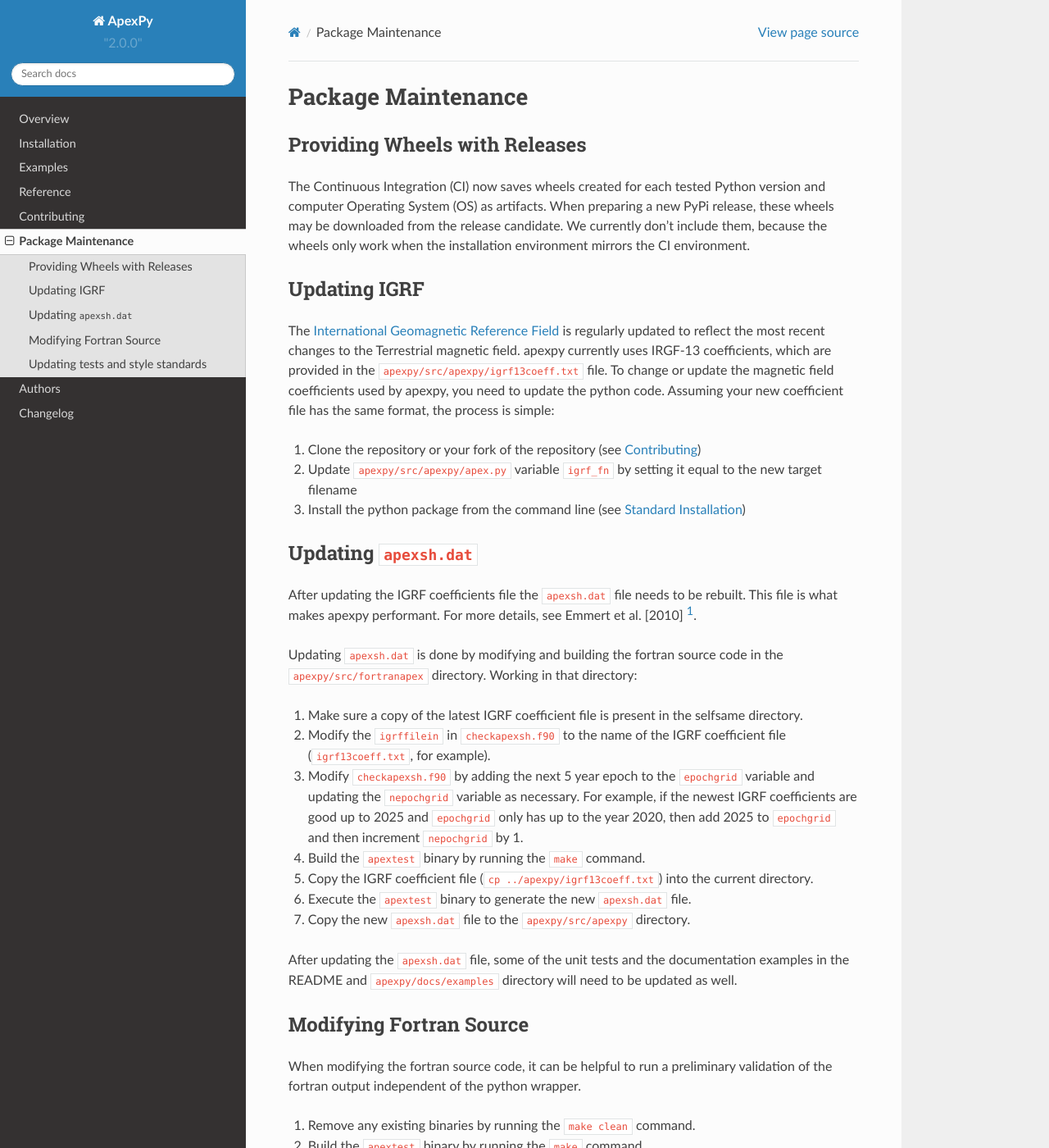
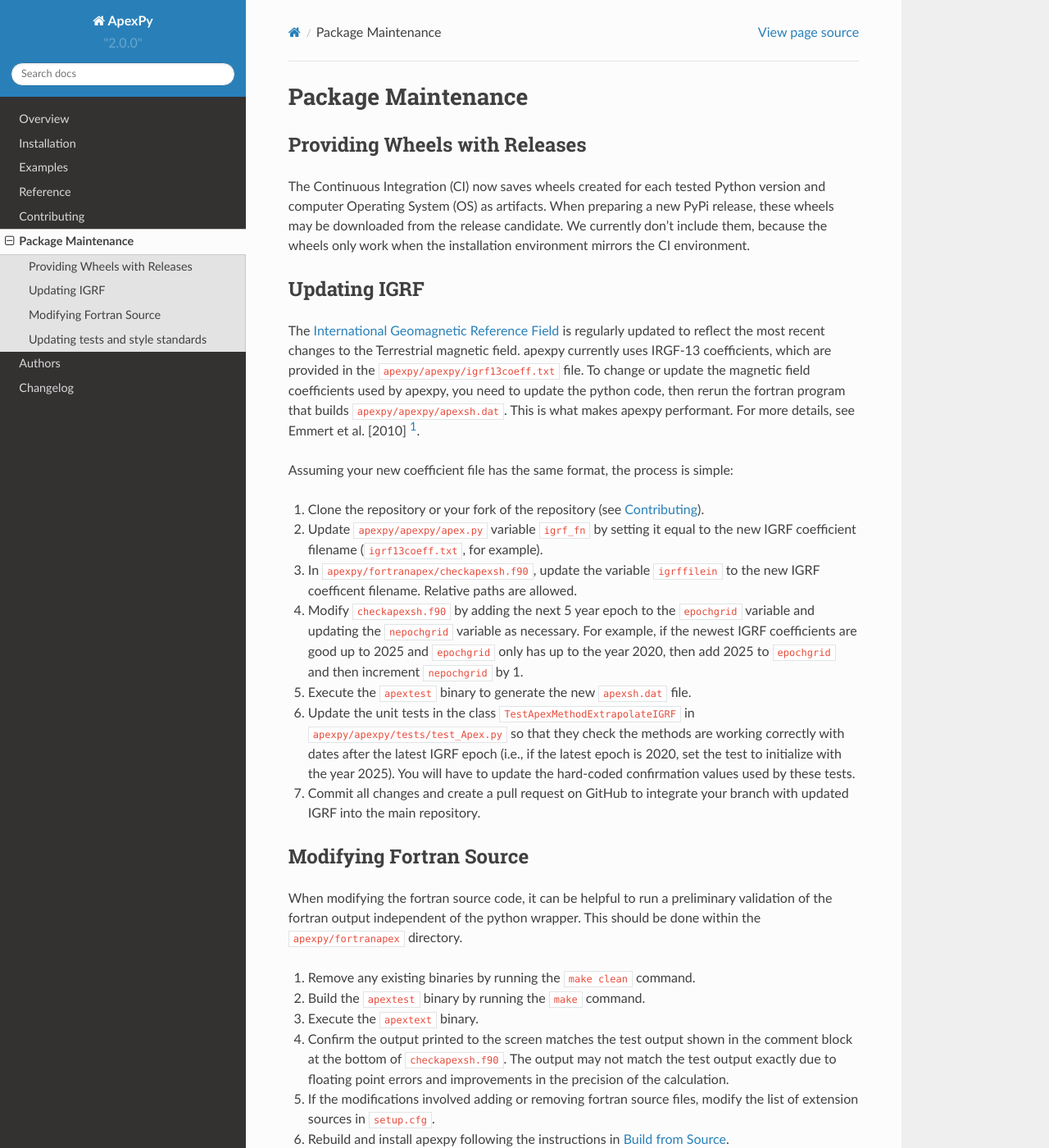
Before and after one commit to aburrell/apexpy, a Sphinx documentation site: the page built from docs/maintenance.rst, in a window 1280 px wide and 1400 px high. Shown: the whole window at 82% size. Built offline with Sphinx 7.4.7 and the Read the Docs theme 2.0.0, drawn with Linux system fonts in a browser that asks for light colours; pages that are not in the unit, such as notebooks, are missing from menus; some of the changed text lies outside the part shown.

Commit message:
[DOC]: Update documetation on how to update IGRF and modify fortran source code.

```diff
--- a/docs/installation.rst
+++ b/docs/installation.rst
@@ -131,6 +131,8 @@ To download an artifact:
 
 To install, use ``pip install .``
 
+.. _installation-build:
+
 Build from Source
 ^^^^^^^^^^^^^^^^^
 
--- a/docs/maintenance.rst
+++ b/docs/maintenance.rst
@@ -16,74 +16,48 @@ Updating IGRF
 The `International Geomagnetic Reference Field <https://www.ngdc.noaa.gov/IAGA/vmod/igrf.html>`_
 is regularly updated to reflect the most recent changes to the Terrestrial
 magnetic field. apexpy currently uses IRGF-13 coefficients, which are provided
-in the ``apexpy/src/apexpy/igrf13coeff.txt`` file. To change or update the
-magnetic field coefficients used by apexpy, you need to update the python code.
+in the ``apexpy/apexpy/igrf13coeff.txt`` file. To change or update the
+magnetic field coefficients used by apexpy, you need to update the python code,
+then rerun the fortran program that builds ``apexpy/apexpy/apexsh.dat``. This
+is what makes apexpy performant.   For more details, see Emmert et al. [2010] [1]_.
+
 Assuming your new coefficient file has the same format, the process is simple:
 
-1. Clone the repository or your fork of the repository (see :ref:`contributing`)
-2. Update ``apexpy/src/apexpy/apex.py`` variable ``igrf_fn`` by setting
-   it equal to the new target filename
-3. Install the python package from the command line
-   (see :ref:`installation-cmd`)
-
-Updating ``apexsh.dat``
------------------------
-
-After updating the IGRF coefficients file the ``apexsh.dat`` file needs to be
-rebuilt. This file is what makes apexpy performant. For more details, see
-Emmert et al. [2010] [1]_.
-
-Updating ``apexsh.dat`` is done by modifying and building the fortran source
-code in the ``apexpy/src/fortranapex`` directory. Working in that directory:
-
-1. Make sure a copy of the latest IGRF coefficient file is present in the
-   selfsame directory.
-2. Modify the ``igrffilein`` in ``checkapexsh.f90`` to the name of the IGRF
-   coefficient file (``igrf13coeff.txt``, for example).
-3. Modify ``checkapexsh.f90`` by adding the next 5 year epoch to the
+1. Clone the repository or your fork of the repository (see :ref:`contributing`).
+2. Update ``apexpy/apexpy/apex.py`` variable ``igrf_fn`` by setting
+   it equal to the new IGRF coefficient filename (``igrf13coeff.txt``, for example).
+3. In ``apexpy/fortranapex/checkapexsh.f90``, update the variable ``igrffilein``
+   to the new IGRF coefficent filename.  Relative paths are allowed.
+4. Modify ``checkapexsh.f90`` by adding the next 5 year epoch to the
    ``epochgrid`` variable and updating the ``nepochgrid`` variable as
    necessary. For example, if the newest IGRF coefficients are good up to 2025
    and ``epochgrid`` only has up to the year 2020, then add 2025 to
    ``epochgrid`` and then increment ``nepochgrid`` by 1.
-4. Build the ``apextest`` binary by running the ``make`` command.
-5. Copy the IGRF coefficient file (``cp ../apexpy/igrf13coeff.txt``) into the
-   current directory.
-6. Execute the ``apextest`` binary to generate the new ``apexsh.dat`` file.
-7. Copy the new ``apexsh.dat`` file to the ``apexpy/src/apexpy`` directory.
-
-After updating the ``apexsh.dat`` file, some of the unit tests and the
-documentation examples in the README and ``apexpy/docs/examples`` directory
-will need to be updated as well.
+5. Execute the ``apextest`` binary to generate the new ``apexsh.dat`` file.
+6. Update the unit tests in the class ``TestApexMethodExtrapolateIGRF`` in
+   ``apexpy/apexpy/tests/test_Apex.py`` so that they check the methods are working
+   correctly with dates after the latest IGRF epoch (i.e., if the latest epoch is
+   2020, set the test to initialize with the year 2025).  You will have to update
+   the hard-coded confirmation values used by these tests.
+7. Commit all changes and create a pull request on GitHub to integrate your
+   branch with updated IGRF into the main repository.
 
 Modifying Fortran Source
 ------------------------
 When modifying the fortran source code, it can be helpful to run a preliminary
-validation of the fortran output independent of the python wrapper.
+validation of the fortran output independent of the python wrapper. This should
+be done within the ``apexpy/fortranapex`` directory.
 
 1. Remove any existing binaries by running the ``make clean`` command.
 2. Build the ``apextest`` binary by running the ``make`` command.
-3. Copy the IGRF coefficient file (``cp ../apexpy/igrf13coeff.txt``) into the
-   current directory.
-4. Execute the ``apextext`` binary.
-5. Confirm the output printed to the screen matches the test output shown in
-   the comment blot at the bottom of ``checkapexsh.f90``.
-
-The output may not match the test output exactly due to floating point errors
-and improvements in the precision of the calculation.
-
-After updating the fortran source code, the signature file must be recreated so
-the python wrapper works correctly.  It is also a good idea to update
-``apexsh.dat`` following the instructions above.  Use `f2py <https://numpy.org/doc/stable/f2py/>`_
-to create a new signature file from the ``apexpy/src/fortranapex`` directory.
-::
-
-  f2py -m fortranapex apexsh.f90 igrf.f90 apex.f90 magfld.f90 makeapexsh.f90 -h fortranapex.pyf --overwrite-signature
-
-
-This will create the file ``fortranapex.pyf``.  Then reinstall the package with
-``pip`` from the root directory.  If the modifications involved adding or
-removing fortran source files, modify the list of extension sources in
-``setup.py``.
+3. Execute the ``apextext`` binary.
+4. Confirm the output printed to the screen matches the test output shown in
+   the comment block at the bottom of ``checkapexsh.f90``. The output may not match
+   the test output exactly due to floating point errors and improvements in the
+   precision of the calculation.
+5. If the modifications involved adding or removing fortran source files, modify the
+   list of extension sources in ``setup.cfg``.
+6. Rebuild and install apexpy following the instructions in :ref:`installation-build`.
 
 Updating tests and style standards
 -----------------------------------
```
